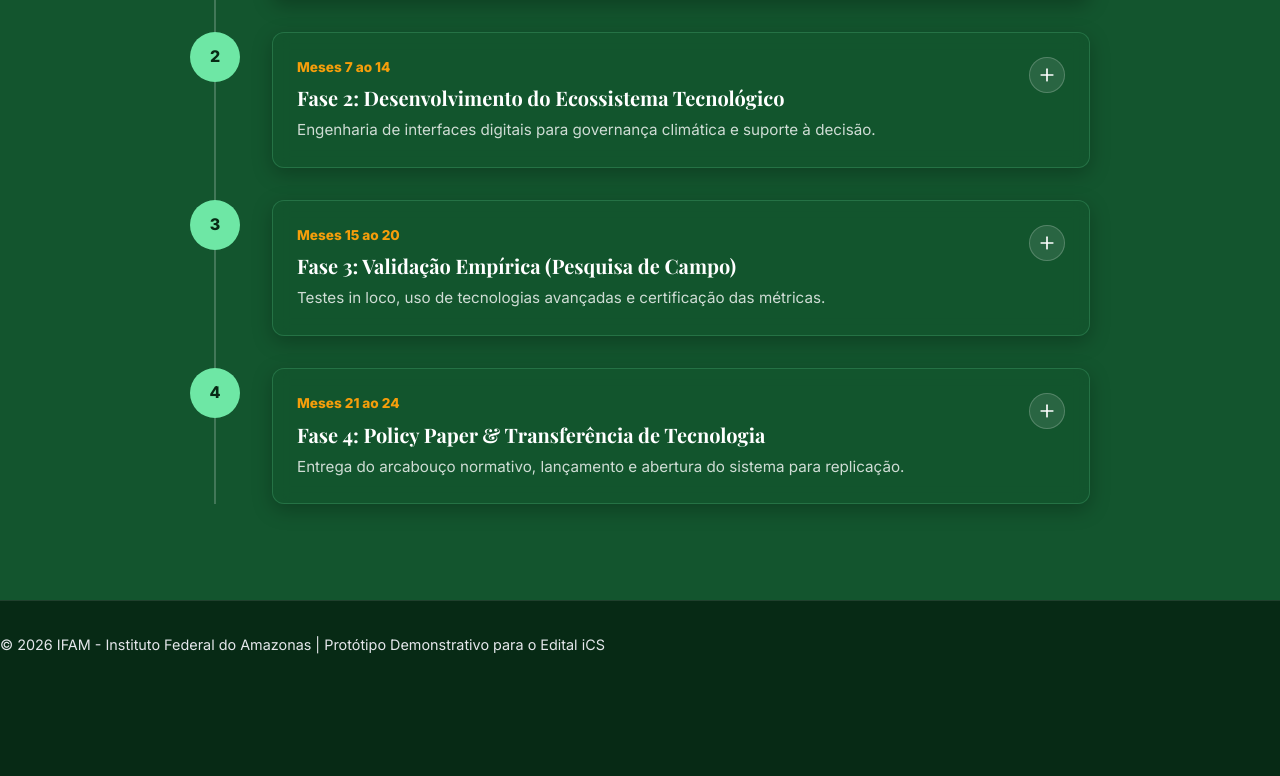
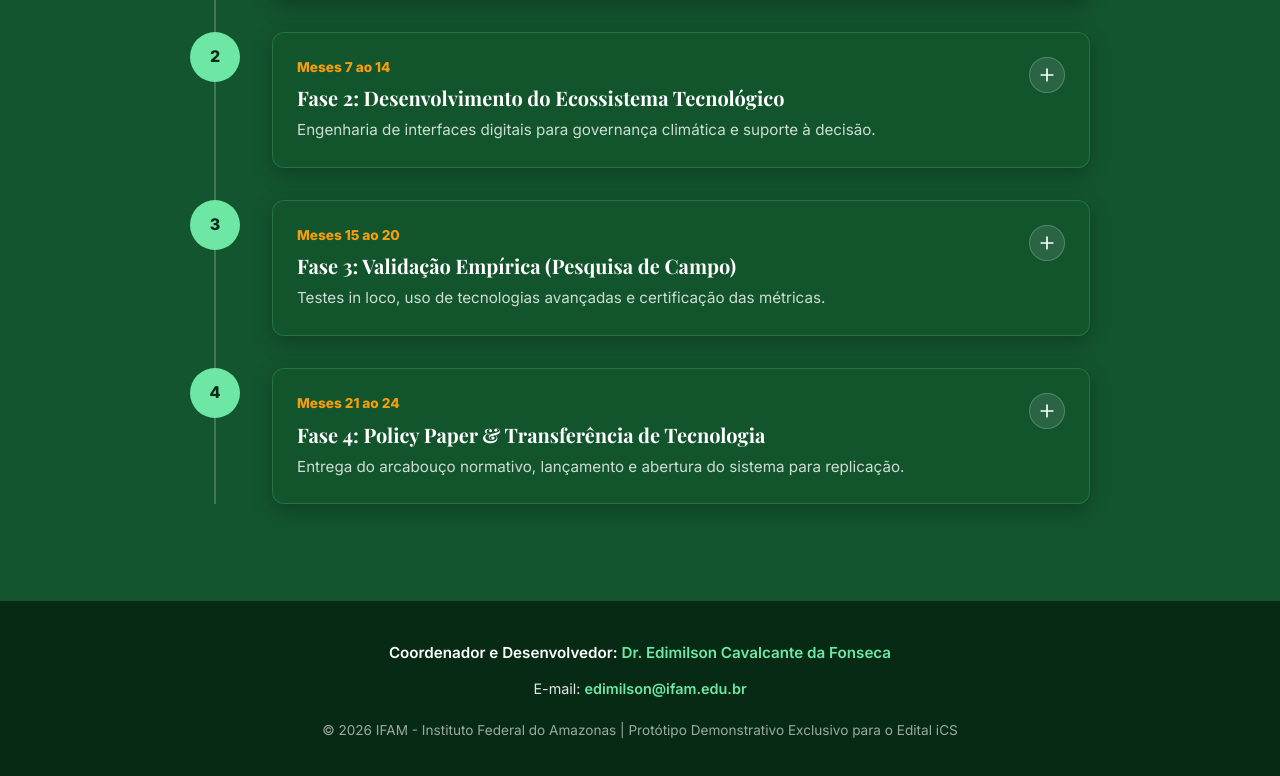
Before and after one commit to fabedimilson/rppn_urbana, a React (Vite) app: page / in a window 1280 px wide. Shown: the part 6312-7088 px from the top of the page. Before the commit the page ends 7000 px from the top, so only its background shows below. Built offline with nearby package versions, Linux system fonts and the light colour scheme.

Commit message:
Add Coordinator/Developer Dr. Edimilson Cavalcante da Fonseca and email to footer

```diff
--- a/src/App.jsx
+++ b/src/App.jsx
@@ -32,10 +32,18 @@ function App() {
 
       <CartilhaModal isOpen={isModalOpen} onClose={closeCartilhaModal} />
 
-      <footer style={{ background: 'var(--color-forest-dark)', padding: '2rem 0', textAlign: 'center', borderTop: '1px solid rgba(255,255,255,0.1)' }}>
-        <p style={{ margin: 0, fontSize: '0.9rem', color: 'var(--color-gray-200)' }}>
-          © 2026 IFAM - Instituto Federal do Amazonas | Protótipo Demonstrativo para o Edital iCS
-        </p>
+      <footer style={{ background: 'var(--color-forest-dark)', padding: '2.5rem 0', textAlign: 'center', borderTop: '1px solid rgba(110, 231, 165, 0.2)' }}>
+        <div className="container" style={{ display: 'flex', flexDirection: 'column', alignItems: 'center', gap: '0.75rem' }}>
+          <p style={{ margin: 0, fontSize: '0.95rem', fontWeight: 600, color: 'var(--color-white)' }}>
+            Coordenador e Desenvolvedor: <span style={{ color: 'var(--color-forest-accent)' }}>Dr. Edimilson Cavalcante da Fonseca</span>
+          </p>
+          <p style={{ margin: 0, fontSize: '0.9rem', color: 'var(--color-gray-200)' }}>
+            E-mail: <a href="mailto:edimilson@ifam.edu.br" style={{ color: 'var(--color-forest-accent)', textDecoration: 'none', fontWeight: 600 }}>edimilson@ifam.edu.br</a>
+          </p>
+          <p style={{ margin: '0.5rem 0 0 0', fontSize: '0.85rem', color: 'rgba(255, 255, 255, 0.6)' }}>
+            © 2026 IFAM - Instituto Federal do Amazonas | Protótipo Demonstrativo Exclusivo para o Edital iCS
+          </p>
+        </div>
       </footer>
     </>
   );
```
